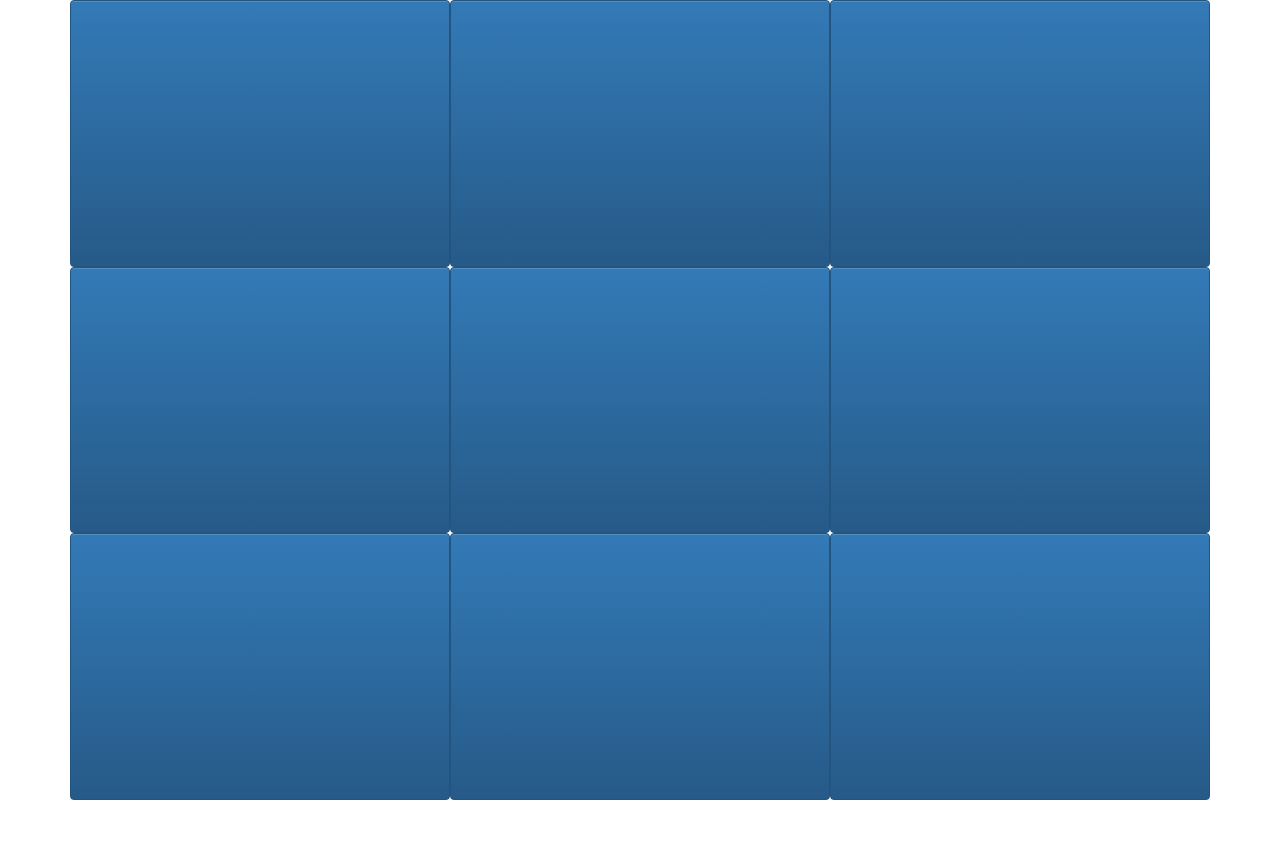
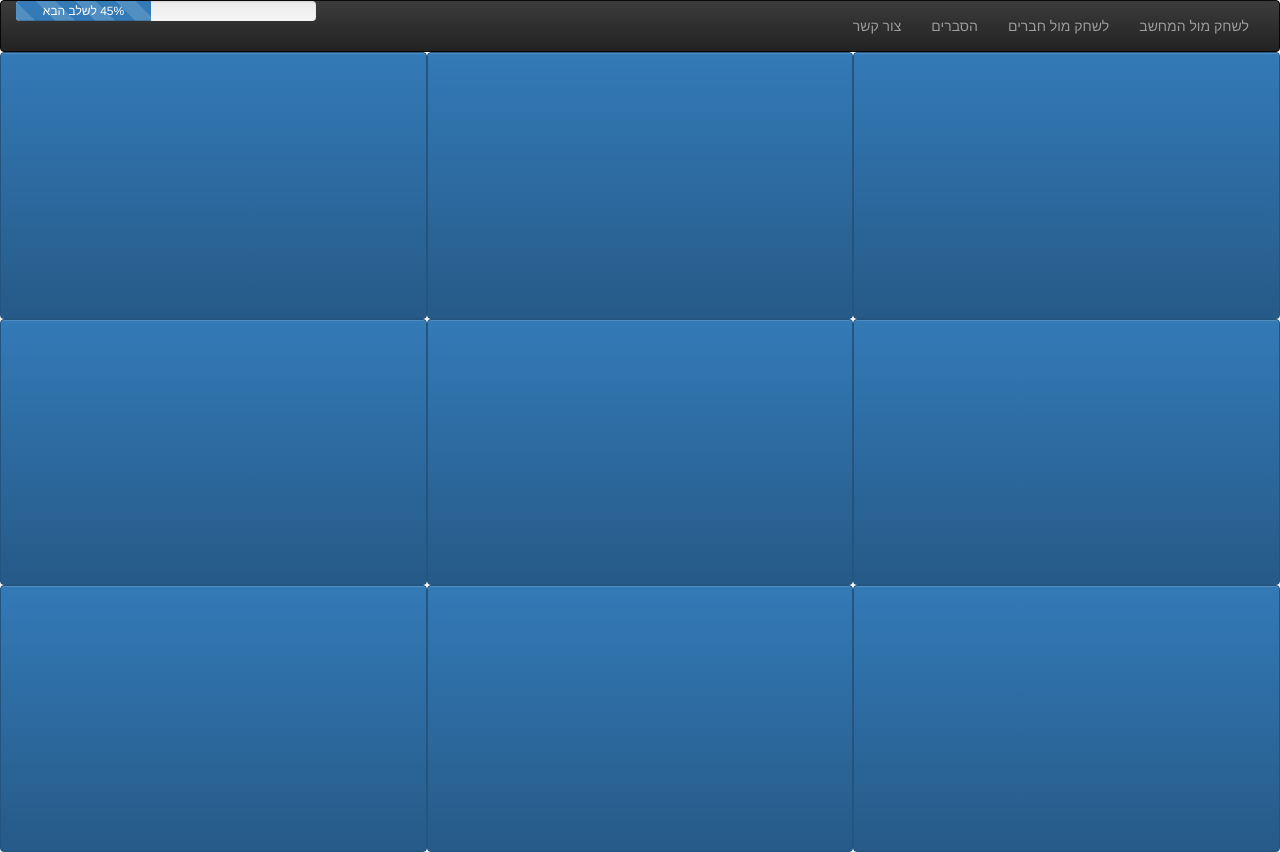
Before and after one commit to zoharch/AVIV, a plain HTML site: page index.html in a window 1280 px wide. Before the commit the page ends 800 px from the top, so only its background shows below. Drawn offline with nearby package versions, Linux system fonts and the light colour scheme.

Commit message:
navbar added

```diff
--- a/index.html
+++ b/index.html
@@ -3,7 +3,7 @@
 	<head>
 		<meta charset="utf-8"/>
         <meta name="viewport" content="width=device-width, initial-scale=1.0">
-		<title>AI X - O</title>
+		<title>איקס עיגול</title>
 		<!-- Jquery -->
 		<script src="https://ajax.googleapis.com/ajax/libs/jquery/3.2.1/jquery.min.js"></script>
 		<!-- BootStrap -->
@@ -20,15 +20,12 @@
 		* {
 			box-sizing:border-box;
 		}
-		canvas,#gameBoard {
+		#gameBoard,canvas {
 			margin:0;
 			padding:0;
 		}
 		#gameBoard {
-			position: relative;
-		}
-		canvas {
-			position: absolute;
+			z-index: 1;
 		}
 		#msg,#btn2,
 		#btn3,#modTitle {
@@ -42,6 +39,22 @@
         	-o-transition: opacity 2.25s linear;
 			transition: opacity 2.25s linear;
 			}
+		#bdy{
+				position: relative;
+			}
+		#nav {
+				margin: 0;
+				z-index: 3;
+			}
+			#canvas {
+				position: absolute;
+			}
+			table {
+				direction: rtl;
+			}
+			td {
+				text-align: left;
+			}
 		</style>
 		<!-- My scripts -->
 		<script src="js/UI.js"></script>
@@ -49,9 +62,61 @@
 		<script src="js/AI.js"></script>
         <script src="js/canvas.js"></script>
 	</head>
-	<body id="bdy" class="container">
+	<body id="bdy">
+	<!-- Navigation -->
+    <nav id="nav" class="navbar navbar-inverse bg-primary navbar-custom ">
+        <div class="container-fluid">
+            <!-- Brand and toggle get grouped for better mobile display -->
+            <div class="navbar-header page-scroll">
+                <button type="button" class="navbar-toggle " data-toggle="collapse" data-target="#bs-example-navbar-collapse-1">
+                    <span class="sr-only">Toggle navigation</span>
+					<span class="icon-bar"></span>
+					<span class="icon-bar"></span>
+					<span class="icon-bar"></span>
+                   <i class="fa fa-bars"></i>
+                </button>
+				<table>
+					<tr>
+						<td>
+							<span id="hearts" ></span>
+						</td>
+					</tr>
+					<tr>
+						<td>
+							<div id="sucessProgress" class="progress align-middle" style="display:inline-block; width: 300px">
+								<div class="progress-bar progress-bar-striped active" role="progressbar" aria-	valuenow="45" aria-valuemin="0" aria-valuemax="100" style="width: 45%">
+							  		<span >45% לשלב הבא</span>
+								</div>
+							</div>
+						</td>
+					</tr>
+				</table>
+            </div>
+
+            <!-- Collect the nav links, forms, and other content for toggling -->
+            <div class="collapse navbar-collapse" id="bs-example-navbar-collapse-1">
+                <ul class="nav navbar-nav navbar-right">
+                    <li>
+                        <a href="#">צור קשר</a>
+                    </li>
+					<li>
+                        <a href="#">הסברים</a>
+                    </li>
+                    <li>
+                        <a href="#"> לשחק מול חברים</a>
+                    </li>
+                    <li>
+                        <a href="#">לשחק מול המחשב </a>
+                    </li>
+
+                </ul>
+            </div>
+            <!-- /.navbar-collapse -->
+        </div>
+        <!-- /.container -->
+    </nav>
 		<div id="gameBoard" class="row"></div>
-
+		<!-- here comes gamcell div from js -->
 		<div id="GameModal" class="modal fade in">
 		  <div class="modal-dialog" role="document">
 			<div class="modal-content">
```
Lines whose indentation alone changed are shown as unchanged.
